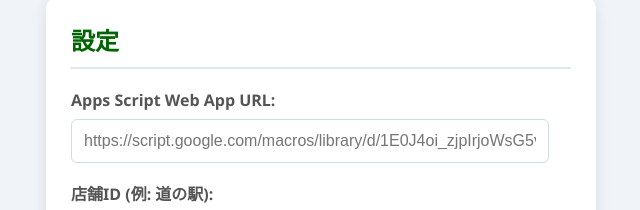
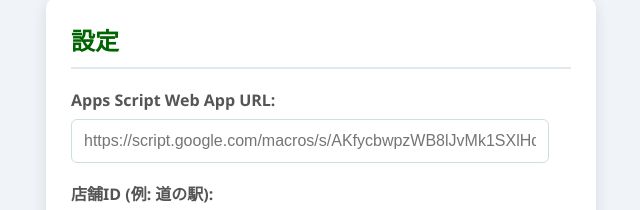
Before and after one commit to minamotokosuge/pointkosuge, a plain HTML site: page index.html in a window 1280 px wide. Shown: the part 115-325 px from the top of the page, 319-959 px from the left. Drawn offline with Linux system fonts and the light colour scheme.

Commit message:
Update index.html

```diff
--- a/index.html
+++ b/index.html
@@ -99,7 +99,7 @@
     <div id="settings" class="container">
         <h2>設定</h2>
         <label for="apps-script-url">Apps Script Web App URL:</label>
-        <input type="text" id="apps-script-url" placeholder="https://script.google.com/macros/library/d/1E0J4oi_zjpIrjoWsG5vLU4wgCcBecMKk0xbdtLcTUCCA3Q_yAmYuAe3J/12">
+        <input type="text" id="apps-script-url" placeholder="https://script.google.com/macros/s/AKfycbwpzWB8lJvMk1SXlHdgZu0bPzIKuhR2EEP5mNUd_Pap_iXc5QU2_cDQVamgalnW-9ekLg/exec">
         <label for="store-id">店舗ID (例: 道の駅):</label>
         <input type="text" id="store-id" placeholder="半角英数字でユニークなID">
         <label for="point-value">付与ポイント数:</label>
```
